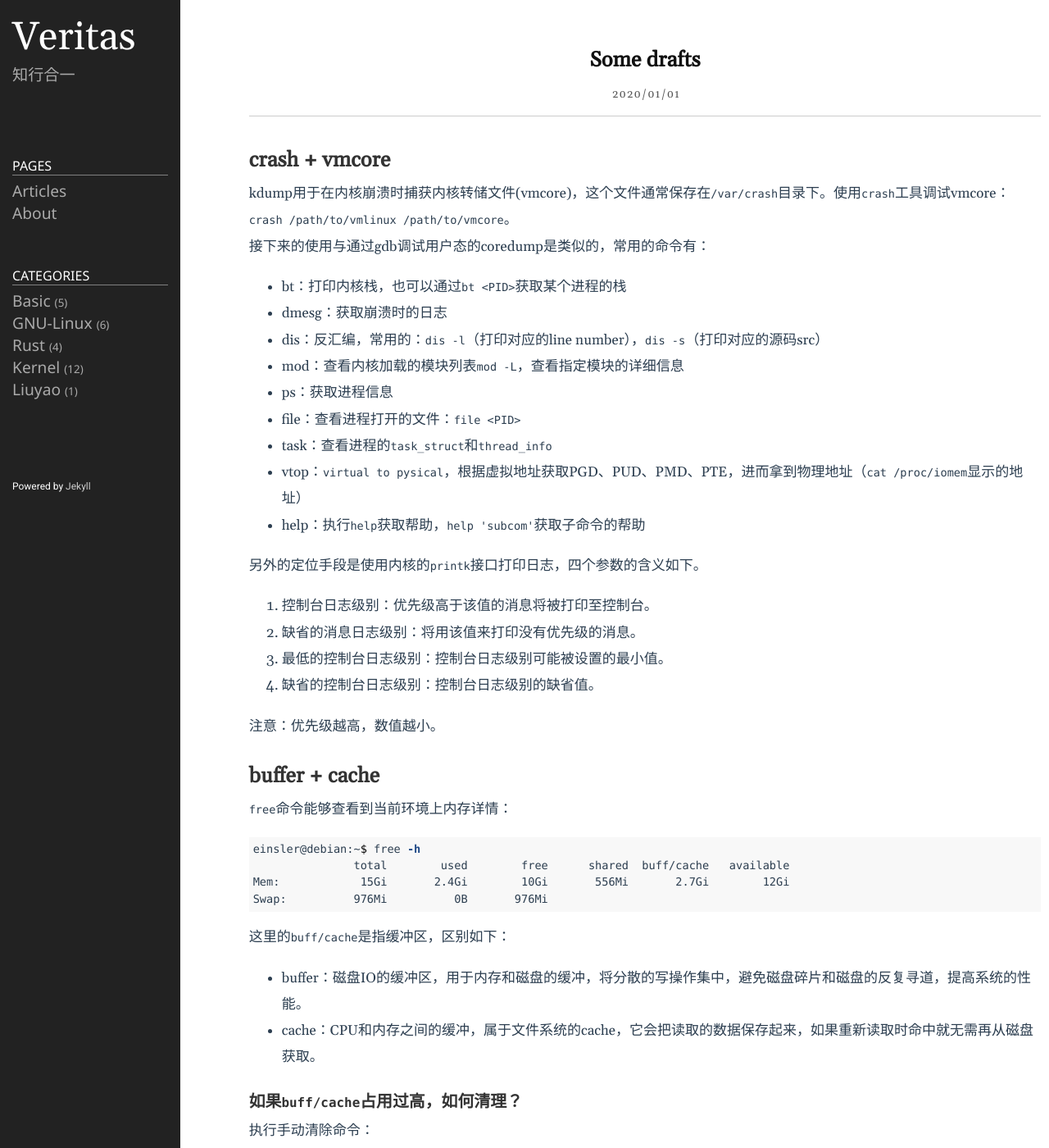
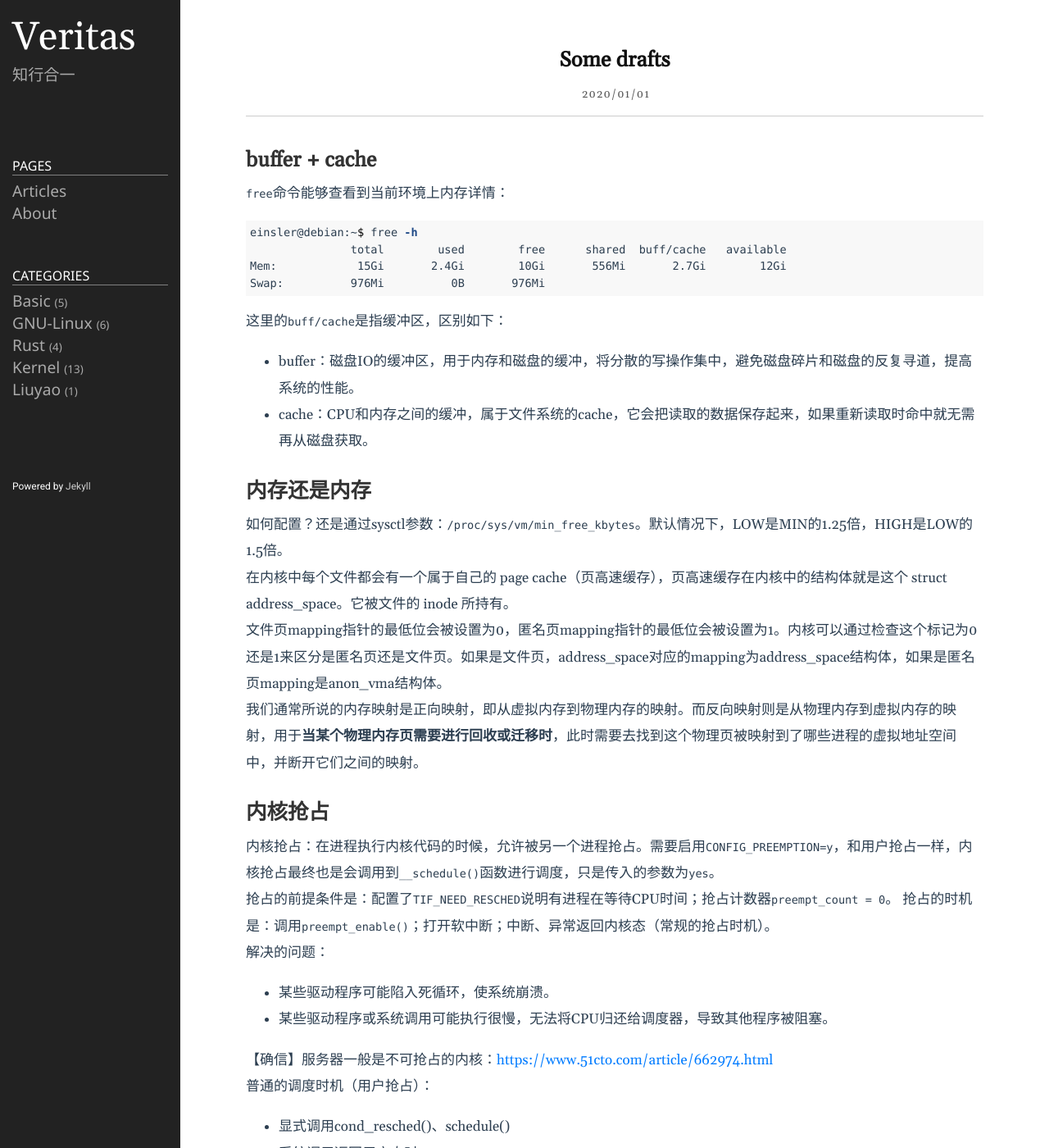
Before and after one commit to lclgo/lclgo.github.io, a Jekyll site: the page built from _posts/2020-01-01-draft.md, in a window 1280 px wide and 1400 px high. Shown: the whole window at 82% size. Built offline with Jekyll 4.4.1, drawn with Linux system fonts in a browser that asks for light colours; some of the changed text lies outside the part shown.

````diff
--- a/_posts/2020-01-01-draft.md
+++ b/_posts/2020-01-01-draft.md
@@ -4,31 +4,6 @@ date: 2020-01-01 16:00:00 +0800
 title: "Some drafts"
 category: basic
 ---
-
-## crash + vmcore
-
-kdump用于在内核崩溃时捕获内核转储文件(vmcore)，这个文件通常保存在`/var/crash`目录下。使用`crash`工具调试vmcore：`crash /path/to/vmlinux /path/to/vmcore`。
-
-接下来的使用与通过gdb调试用户态的coredump是类似的，常用的命令有：
-
-* bt：打印内核栈，也可以通过`bt <PID>`获取某个进程的栈
-* dmesg：获取崩溃时的日志
-* dis：反汇编，常用的：`dis -l`（打印对应的line number），`dis -s`（打印对应的源码src）
-* mod：查看内核加载的模块列表`mod -L`，查看指定模块的详细信息
-* ps：获取进程信息
-* file：查看进程打开的文件：`file <PID>`
-* task：查看进程的`task_struct`和`thread_info`
-* vtop：`virtual to pysical`，根据虚拟地址获取PGD、PUD、PMD、PTE，进而拿到物理地址（`cat /proc/iomem`显示的地址）
-* help：执行`help`获取帮助，`help 'subcom'`获取子命令的帮助
-
-另外的定位手段是使用内核的`printk`接口打印日志，四个参数的含义如下。
-
-1. 控制台日志级别：优先级高于该值的消息将被打印至控制台。
-2. 缺省的消息日志级别：将用该值来打印没有优先级的消息。
-3. 最低的控制台日志级别：控制台日志级别可能被设置的最小值。
-4. 缺省的控制台日志级别：控制台日志级别的缺省值。
-
-注意：优先级越高，数值越小。
 
 ## buffer + cache
 
@@ -46,17 +21,6 @@ Swap:          976Mi          0B       976Mi
 * buffer：磁盘IO的缓冲区，用于内存和磁盘的缓冲，将分散的写操作集中，避免磁盘碎片和磁盘的反复寻道，提高系统的性能。
 * cache：CPU和内存之间的缓冲，属于文件系统的cache，它会把读取的数据保存起来，如果重新读取时命中就无需再从磁盘获取。
 
-### 如果`buff/cache`占用过高，如何清理？
-
-执行手动清除命令：
-
-```sh
-sync
-echo 1 > /proc/sys/vm/drop_caches
-echo 2 > /proc/sys/vm/drop_caches
-echo 3 > /proc/sys/vm/drop_caches
-```
-
 ## 内存还是内存
 
 如何配置？还是通过sysctl参数：`/proc/sys/vm/min_free_kbytes`。默认情况下，LOW是MIN的1.25倍，HIGH是LOW的1.5倍。
@@ -66,20 +30,6 @@ echo 3 > /proc/sys/vm/drop_caches
 文件页mapping指针的最低位会被设置为0，匿名页mapping指针的最低位会被设置为1。内核可以通过检查这个标记为0还是1来区分是匿名页还是文件页。如果是文件页，address_space对应的mapping为address_space结构体，如果是匿名页mapping是anon_vma结构体。
 
 我们通常所说的内存映射是正向映射，即从虚拟内存到物理内存的映射。而反向映射则是从物理内存到虚拟内存的映射，用于**当某个物理内存页需要进行回收或迁移时**，此时需要去找到这个物理页被映射到了哪些进程的虚拟地址空间中，并断开它们之间的映射。
-
-## 常用的proc、sys等接口
-
-|接口路径|作用|
-|-|-|
-|/proc/sys/|内核参数的读写路径|
-|/proc/iomem|物理地址布局，内核实际可用的物理内存是System RAM，free查到的结果需要从System RAM中删除一些Reserved等特殊用途的物理内存。|
-|/proc/meminfo|内存数据统计：匿名页、文件页、大页、交换分区等等大小 <https://blog.39hope.com/?p=184>|
-|/proc/cpuinfo|CPU详情：核心、厂商、支持的功能等|
-|/proc/buddyinfo|伙伴系统的详细信息|
-|/proc/slabinfo|slab的详细信息|
-|/proc/interrupts|检查中断触发统计情况|
-|/proc/PID/maps|进程虚拟地址布局|
-|/proc/PID/smaps|类似/proc/PID/maps，提供更多细节：<https://www.cnblogs.com/aspirs/p/13896571.html>|
 
 ## 内核抢占
 
@@ -132,12 +82,6 @@ ELF文件中，部分段会存在`FileSize`，`MemSize`不一致的情况，原
 
 旧版本的kernel涉及到两把锁：logbuf、console信号量。调用printk时会给logbuf加锁，确保buf不被其他CPU修改，如果在获取到logbuf锁之后，再有NMI中断进来重复调用printk造成AA死锁。
 
-## python
-
-绘制`matplotlib pylot`图：
-
-<https://github.com/tkfy920/PythonQuantitativeFinance/blob/master/matplotlib%E7%94%BB%E5%9B%BE%E5%A4%A7%E5%85%A8.ipynb>
-
 ## Unix Domain Socket介绍
 
 简单的server、client：<https://www.cnblogs.com/sparkdev/p/8359028.html>，方便快速验证。
````
Also changed, not shown: _posts/kernel/2025-02-22-proc-sysfs.md (added, +35 -0 lines).
